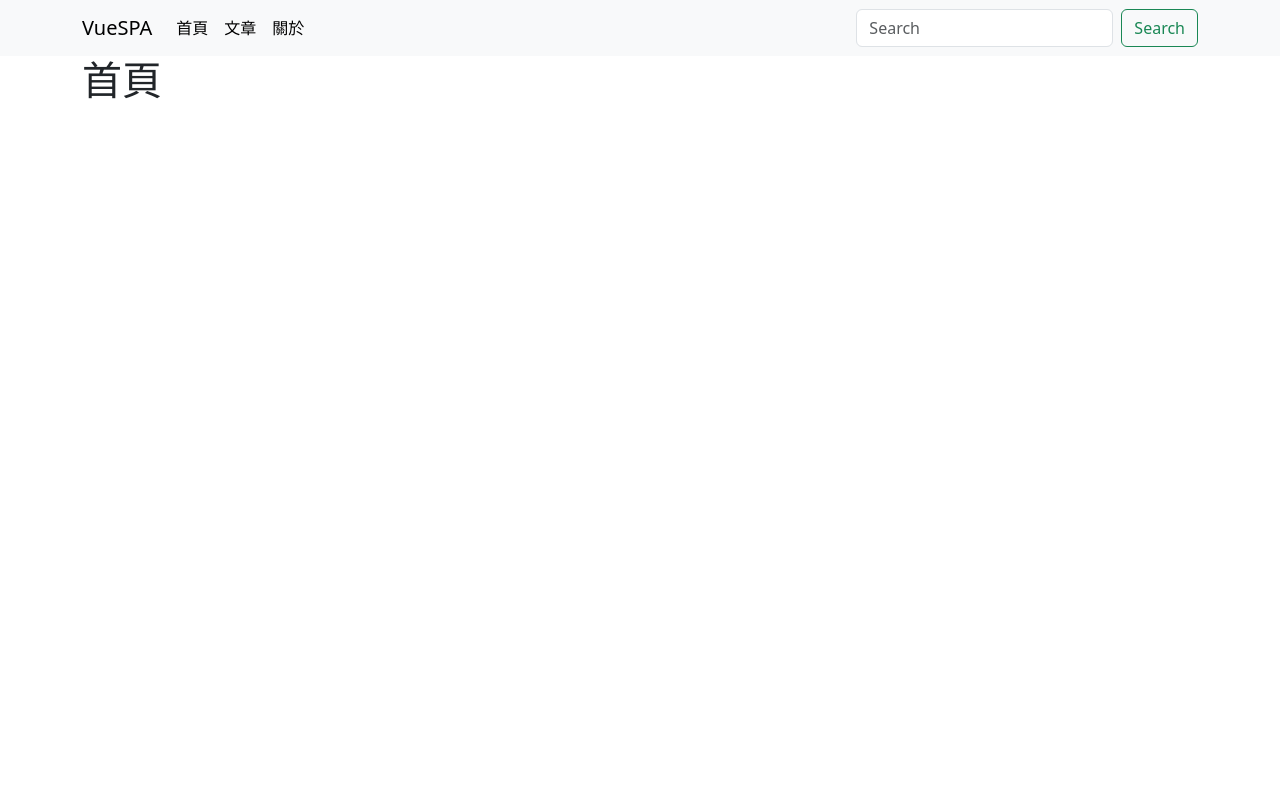
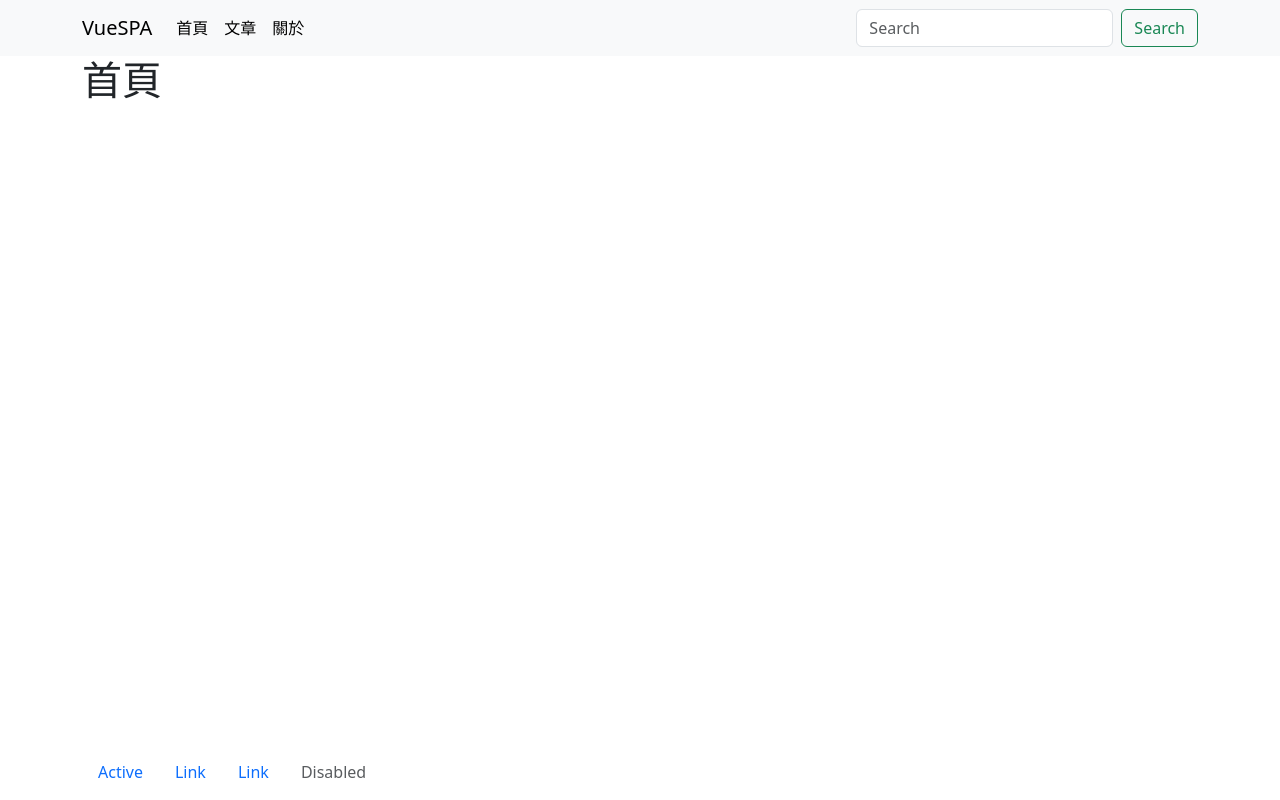
Before and after one commit to idben/EEIT215_20260420, a Vue app in the folder spa01/: page / in a window 1280 px wide. Built offline with nearby package versions, Linux system fonts and the light colour scheme.

Commit message:
footer 1

```diff
--- a/spa01/src/App.vue
+++ b/spa01/src/App.vue
@@ -1,12 +1,20 @@
 <script setup>
 import { RouterView } from 'vue-router';
 import NavBar from './components/NavBar.vue';
+import Footer from './components/Footer.vue';
 </script>
 <template>
   <NavBar />
-  <div class="container py3">
+  <main class="container py3">
     <RouterView />
-  </div>
+  </main>
+  <footer class="container">
+    <Footer />
+  </footer>
 
 </template>
-<style scoped></style>
+<style scoped>
+main {
+  height: calc(100vh - 64px - 40px);
+}
+</style>
--- /dev/null
+++ b/spa01/src/components/Footer.vue
@@ -0,0 +1,18 @@
+<script setup></script>
+<template>
+    <ul class="nav">
+        <li class="nav-item">
+            <a class="nav-link active" aria-current="page" href="#">Active</a>
+        </li>
+        <li class="nav-item">
+            <a class="nav-link" href="#">Link</a>
+        </li>
+        <li class="nav-item">
+            <a class="nav-link" href="#">Link</a>
+        </li>
+        <li class="nav-item">
+            <a class="nav-link disabled" aria-disabled="true">Disabled</a>
+        </li>
+    </ul>
+</template>
+<style scoped></style>
```
